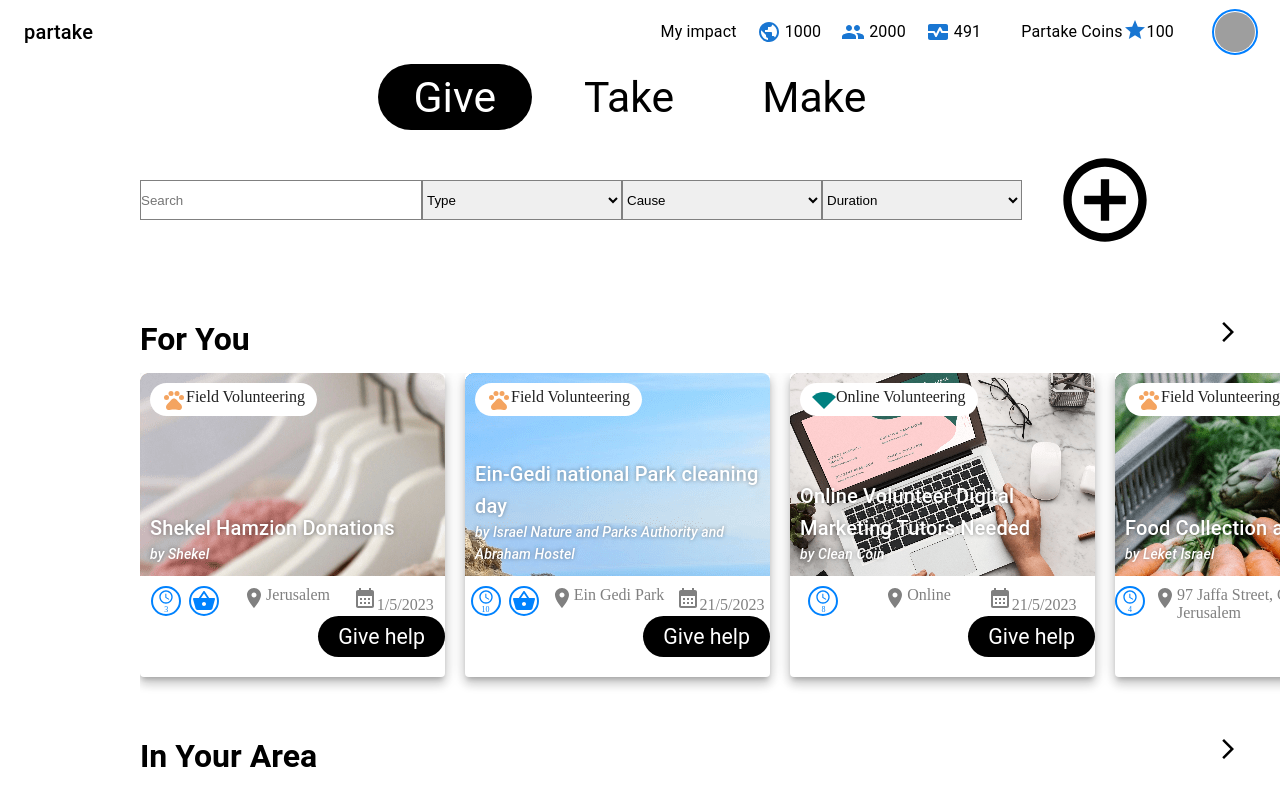
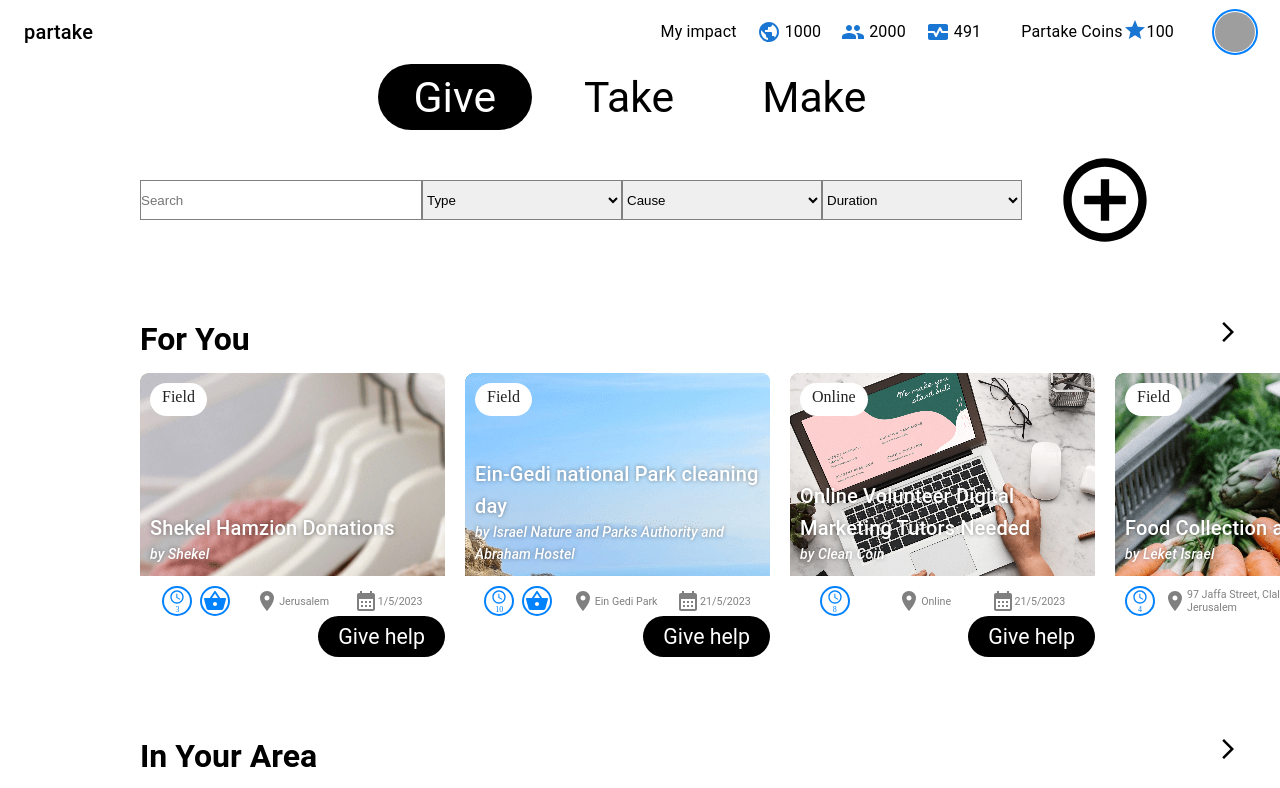
Before and after one commit to Maayan99/partake, a Next.js app in the folder frontend/: page /give in a window 1280 px wide. Shown: the top 788 px of the page. Built offline with nearby package versions, Linux system fonts and the light colour scheme; grey boxes are pictures that could not be loaded.

Commit message:
challenge card hover

```diff
--- a/frontend/src/components/cards/largeChallengeCard/largeChallengeCard.js
+++ b/frontend/src/components/cards/largeChallengeCard/largeChallengeCard.js
@@ -12,7 +12,7 @@ const LargeChallengeCard = ({challenge}) => {
     }
 
     return (
-        <Card className={styles["small-challenge-card"]} onClick={handleClick}>
+        <Card className={styles["large-challenge-card"]} onClick={handleClick}>
             {/*TODO: check this weird extra padding that comes out of nowhere in CardContent*/}
             <CardContent sx={{padding: "0px"}}>
                 <div className={styles["cover-image"]} style={{backgroundImage: `url("/assets/PNG/${coverImage}")`}}>
--- a/frontend/src/components/cards/smallChallengeCard/smallChallengeCard.js
+++ b/frontend/src/components/cards/smallChallengeCard/smallChallengeCard.js
@@ -34,8 +34,7 @@ const SmallChallengeCard = ({challenge}) => {
                   '& .MuiLinearProgress-bar': {
                     backgroundColor: '#0082FE'
                   }
-                }}
-       />
+                }}/>
             </CardContent>
         </Card>
     );
--- a/frontend/src/components/cards/smallGiveCard/smallGiveCard.js
+++ b/frontend/src/components/cards/smallGiveCard/smallGiveCard.js
@@ -1,11 +1,12 @@
 import React from 'react';
-import {Card, CardContent, CardMedia, Typography, LinearProgress} from '@mui/material';
+import {Card, CardContent, Typography} from '@mui/material';
 import AccessTimeIcon from '@mui/icons-material/AccessTime';
 import PetsIcon from '@mui/icons-material/Pets';
 import SignalWifiStatusbar4BarIcon from '@mui/icons-material/SignalWifiStatusbar4Bar';
 import ShoppingBasketIcon from '@mui/icons-material/ShoppingBasket';
 import LocationOnIcon from '@mui/icons-material/LocationOn';
 import CalendarMonthIcon from '@mui/icons-material/CalendarMonth';
+import MonetizationOnIcon from '@mui/icons-material/MonetizationOn';
 
 import styles from "./smallGiveCard.module.css"
 import PrimaryButton from "@components/components/common/primaryButton";
@@ -15,17 +16,21 @@ const SmallGiveCard = ({give}) => {
 
     const getActivityIcon = () => {
         switch (activityType) {
-            case 'Field':
+            case 'Field Volunteering':
                 return <PetsIcon style={{color: "sandybrown"}}/>;
-            case 'Online':
+            case 'Online Volunteering':
                 return <SignalWifiStatusbar4BarIcon style={{color: "teal"}}/>;
+            case 'Goods Donation':
+                return <ShoppingBasketIcon style={{color: "red"}}/>
+            case 'Fundraising':
+                return <MonetizationOnIcon style={{color: "red"}}/>
             default:
                 return null;
         }
     };
 
     return (
-        <Card className={styles["small-give-card"]} elevation={7}>
+        <Card className={styles["small-give-card"]} elevation={0}>
             {/*TODO: check this weird extra padding that comes out of nowhere in CardContent*/}
             <CardContent sx={{padding: "0px"}}>
                 <div className={styles["cover-image"]} style={{backgroundImage: `url("/assets/PNG/${coverImage}")`}}>
@@ -33,7 +38,7 @@ const SmallGiveCard = ({give}) => {
                         <div className={styles["activity-type"]}>
                             {getActivityIcon()}
                             <Typography variant="p"
-                                        className={styles["activity-type-text"]}>{activityType} Volunteering</Typography>
+                                        className={styles["activity-type-text"]}>{activityType}</Typography>
                         </div>
                     </div>
 
@@ -61,18 +66,18 @@ const SmallGiveCard = ({give}) => {
                         </div>
                         <div className={styles["location-container"]}>
                             <LocationOnIcon style={{color: "gray"}}/>
-                            <Typography variant="p" color="gray">{location}</Typography>
+                            <p className={styles["location-date-text"]}>{location}</p>
                         </div>
-                        <div className="row">
+                        <div className={styles["date-container"]}>
                             <CalendarMonthIcon style={{color: "gray"}}/>
-                            <Typography variant="p" color="gray">{endDate}</Typography>
+                            <p className={styles["location-date-text"]}>{endDate}</p>
                         </div>
                     </div>
                     <div className={styles["bottom-row"]}>
                         <div className={styles["participants"]}>
 
                         </div>
-                        <PrimaryButton>Give help</PrimaryButton>
+                        <PrimaryButton className={styles["give-help-button"]}>Give help</PrimaryButton>
                     </div>
                 </div>
             </CardContent>
--- a/frontend/src/components/cards/smallGiveCard/smallGiveCard.module.css
+++ b/frontend/src/components/cards/smallGiveCard/smallGiveCard.module.css
@@ -2,6 +2,8 @@
     width: 305px;
     height: 304px;
     min-width: 305px;
+    border-radius: 8px;
+    box-shadow: 0 4px 6px rgba(0, 0, 0, 0.1), 0 1px 3px rgba(0, 0, 0, 0.08);
 }
 
 .cover-image {
@@ -14,8 +16,6 @@
 }
 
 .bottom-info {
-    display: flex;
-    flex-direction: column;
     min-height: 101px;
     width: 305px;
 }
@@ -23,7 +23,7 @@
 .top-row {
     display: flex;
     justify-content: space-around;
-    padding-top: 10px;
+    padding: 10px 10px 0 10px;
 }
 
 .icon-row {
@@ -83,6 +83,17 @@
 
 .location-container {
     display: flex;
+    align-items: center;
+}
+
+.date-container {
+    display: flex;
+    align-items: center;
+}
+
+.location-date-text {
+    font-size: 8pt;
+    color: gray;
 }
 
 .bottom-row {
@@ -94,11 +105,16 @@
     display: flex;
 }
 
+.give-help-button {
+    margin: 10px 10px 0 10px;
+}
+
 
 @media screen and (min-width: 1440px) {
     .small-give-card {
         width: 405px;
         height: 404px;
+        min-width: 405px;
     }
 
     .cover-image {
--- a/frontend/src/components/common/primaryButton.js
+++ b/frontend/src/components/common/primaryButton.js
@@ -2,11 +2,11 @@ import React from 'react';
 import styles from "@components/components/common/common.module.css";
 
 const PrimaryButton = (props) => {
-    const { children, ...otherProps } = props;
+    const { children, className, ...otherProps } = props;
 
 
     return (
-        <button className={`${styles["button"]} ${styles['small-button']}`} {...otherProps}>
+        <button className={`${styles["button"]} ${styles[className]} ${styles["small-button"]}`} {...otherProps}>
             {children}
         </button>
     );
--- a/frontend/src/pages/give/give.module.css
+++ b/frontend/src/pages/give/give.module.css
@@ -45,16 +45,13 @@
     display: flex;
     justify-content: space-between;
     padding-top: 30px;
-    margin-bottom: 15px;
-
     padding-right: 40px;
 }
 
 .give-container {
-    margin-left: 140px;
     display: flex;
     gap: 20px;
-    padding-bottom:30px;
+    padding: 15px 0 30px 140px;
     overflow-x: auto;
     scrollbar-width: thin;
     scrollbar-color: rgba(0, 0, 0, 0.3) transparent; /* Change scrollbar color */
--- a/frontend/src/pages/take/index.js
+++ b/frontend/src/pages/take/index.js
@@ -78,7 +78,7 @@ const BeforeSearch = () => {
                 </div>
                 <div className={styles["featured-row"]}>
                     <LargeChallengeCard challenge={featuredChallenge}/>
-                    <div className={styles["featured-two-takeData"]}>
+                    <div className={styles["featured-two-challenges"]}>
                         <SmallChallengeCard challenge={takeData[1]}/>
                         <SmallChallengeCard challenge={takeData[2]}/>
                     </div>
```
Also changed, not shown: frontend/src/components/cards/largeChallengeCard/largeChallengeCard.module.css (+9 -2 lines), frontend/src/components/cards/smallChallengeCard/smallChallengeCard.module.css (+9 -2 lines), frontend/src/pages/404.js (added, +7 -0 lines), frontend/src/pages/take/take.module.css (+4 -8 lines).
